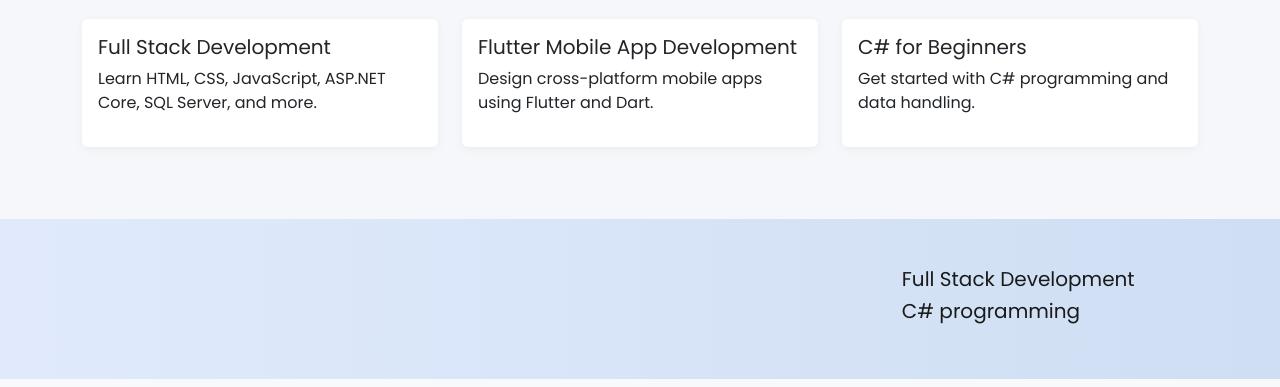
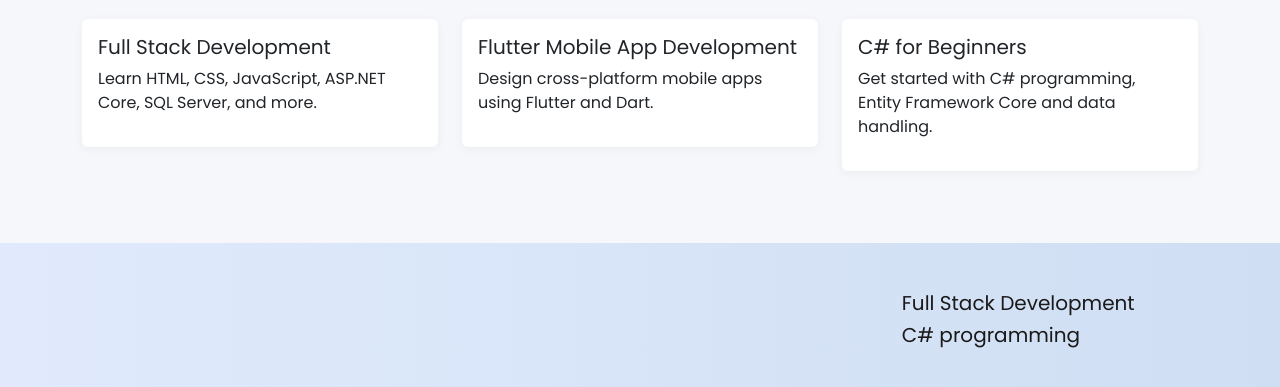
Before and after one commit to BharathiVMCA/arskilltechlabs, a plain HTML site: page index.html in a window 1280 px wide. Shown: the part 413-800 px from the top of the page. Drawn offline with nearby package versions, Linux system fonts and the light colour scheme.

Commit message:
Update index.html
added some text

```diff
--- a/index.html
+++ b/index.html
@@ -108,7 +108,7 @@
                 <div class="col-md-4">
                     <div class="card p-3 mb-4">
                         <h5>C# for Beginners</h5>
-                        <p>Get started with C# programming and data handling.</p>
+                        <p>Get started with C# programming, Entity Framework Core and data handling.</p>
                     </div>
                 </div>
             </div>
```
